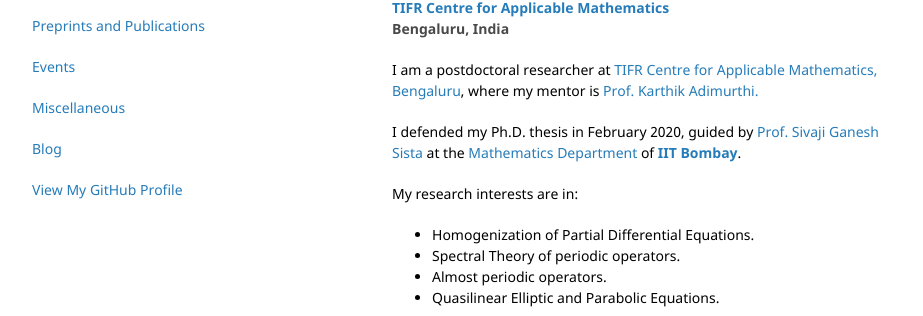
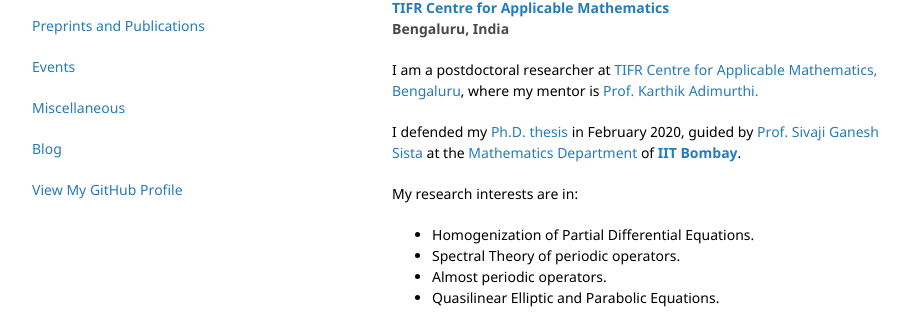
Before and after one commit to vivektewary/vivektewary.github.io, a Jekyll site: the page built from index.html, in a window 1280 px wide and 900 px high. Shown: the part 125-441 px from the top of the window, without its empty margins (178-1101 px from the left). Built offline with Jekyll 4.4.1, drawn with Linux system fonts in a browser that asks for light colours.

Commit message:
Update index.html

```diff
--- a/index.html
+++ b/index.html
@@ -9,7 +9,7 @@ title: Home
 I am a postdoctoral researcher at <a href="https://www.math.tifrbng.res.in/"style="text-decoration:none" target="_blank">TIFR Centre for Applicable Mathematics, Bengaluru</a>, where my mentor is <a href="https://sites.google.com/view/karthikadimurthi/home"
 target="_blank"style="text-decoration:none">Prof. Karthik Adimurthi.</a>
 </p>
-<p>I defended my Ph.D. thesis in February 2020, guided by <a href="http://www.math.iitb.ac.in/~siva/"
+<p>I defended my <a href="Thesis.pdf"style="text-decoration:none"target="_blank">Ph.D. thesis</a> in February 2020, guided by <a href="http://www.math.iitb.ac.in/~siva/"
 target="_blank"style="text-decoration:none">Prof. Sivaji Ganesh Sista</a> at the <a href="http://www.math.iitb.ac.in/"
 target="_blank"style="text-decoration:none">Mathematics Department</a> of <b><a href="https://www.iitb.ac.in"style="text-decoration:none" target="_blank">IIT Bombay</a></b>.</p>
 
```
